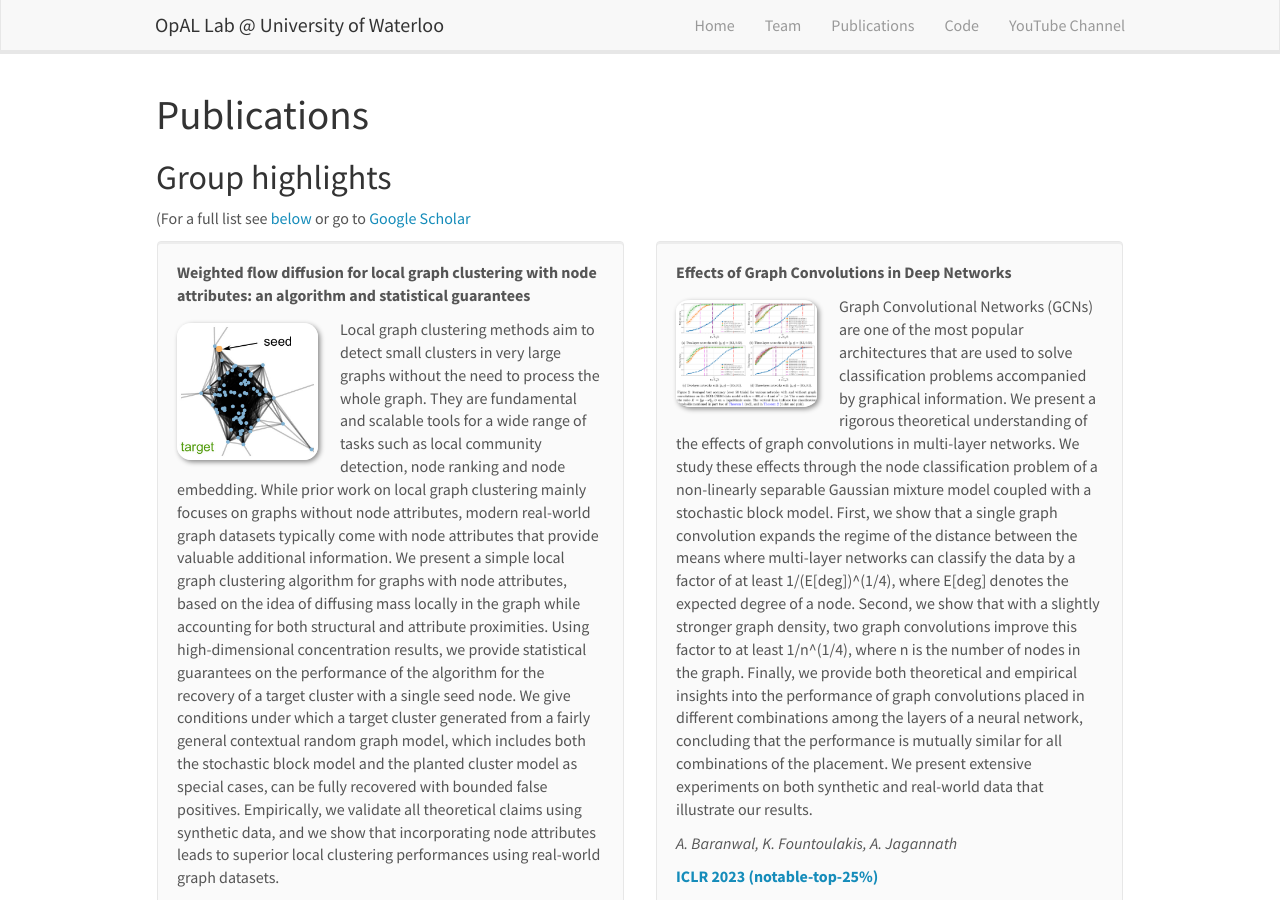
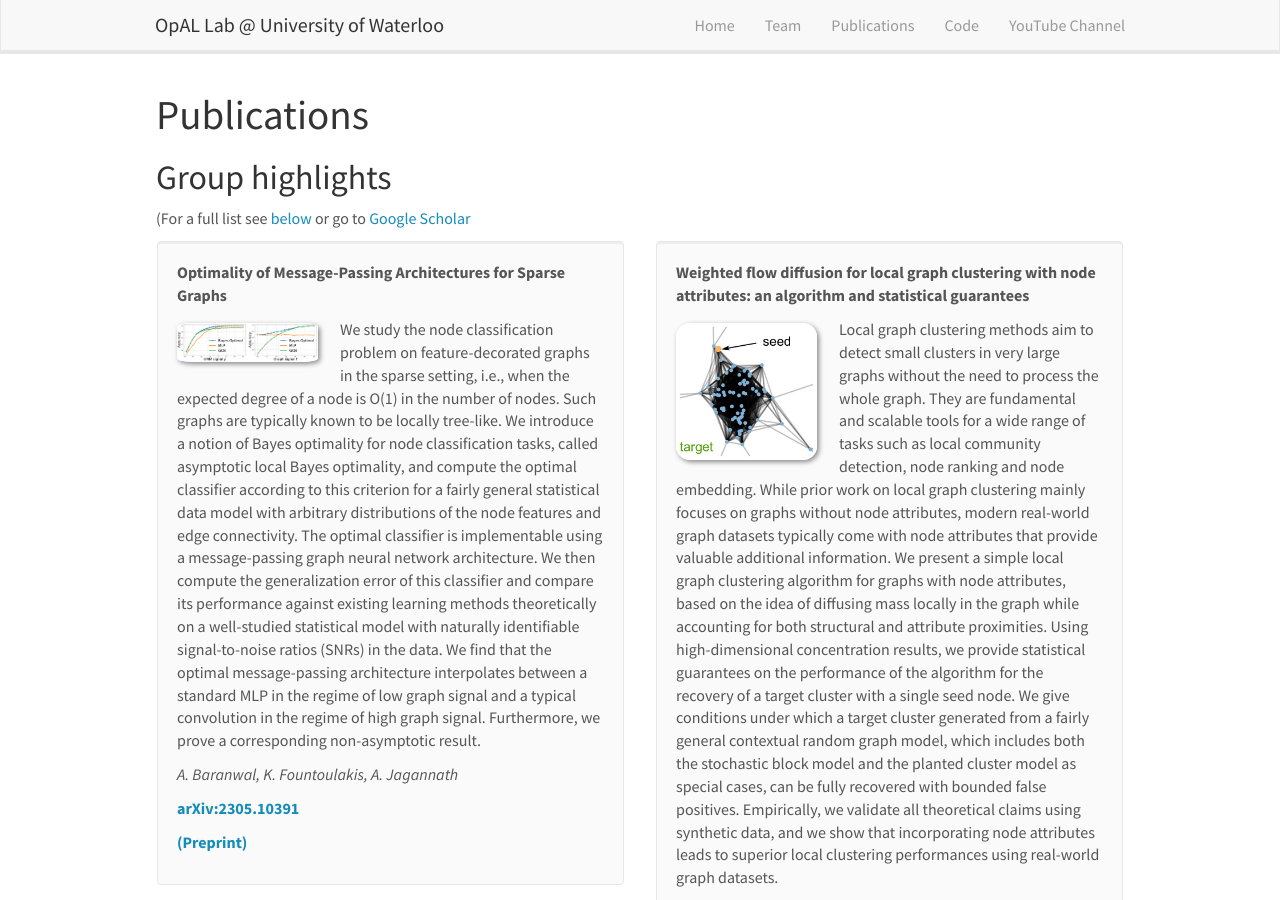
Before and after one commit to opallab/opallab.github.io, a Jekyll site: the page built from _pages/publications.md, in a window 1280 px wide and 900 px high. Built offline with Jekyll 4.4.1, drawn with Linux system fonts in a browser that asks for light colours; nearby versions of some CDN libraries; some of the changed text lies outside the part shown.

Commit message:
optimal architecture

```diff
--- a/_data/news.yml
+++ b/_data/news.yml
@@ -1,3 +1,6 @@
+- date: 18 May 2023
+  headline: "New paper: <a href='https://arxiv.org/abs/2305.10391'>Optimality of Message-Passing Architectures for Sparse Graphs</a>. "
+
 - date: 9 May 2023
   headline: "<a href='https://aseemrb.me'>Aseem Baranwal</a> has been awarded the Ontario Graduate Scholarship (<a href='https://osap.gov.on.ca/OSAPPortal/en/A-ZListofAid/PRDR019245.html'>OGS</a>)."
 
--- a/_data/publist.yml
+++ b/_data/publist.yml
@@ -1,3 +1,25 @@
+- title: "Optimality of Message-Passing Architectures for Sparse Graphs"
+  image: optimal_arch.jpg
+  description: We study the node classification problem on feature-decorated graphs in the sparse setting, i.e., when the expected degree of a node is O(1) in the number of nodes. Such graphs are typically known to be locally tree-like. We introduce a notion of Bayes optimality for node classification tasks, called asymptotic local Bayes optimality, and compute the optimal classifier according to this criterion for a fairly general statistical data model with arbitrary distributions of the node features and edge connectivity. The optimal classifier is implementable using a message-passing graph neural network architecture. We then compute the generalization error of this classifier and compare its performance against existing learning methods theoretically on a well-studied statistical model with naturally identifiable signal-to-noise ratios (SNRs) in the data. We find that the optimal message-passing architecture interpolates between a standard MLP in the regime of low graph signal and a typical convolution in the regime of high graph signal. Furthermore, we prove a corresponding non-asymptotic result.
+  authors: A. Baranwal, K. Fountoulakis, A. Jagannath
+  link:
+    url: https://arxiv.org/abs/2305.10391
+    display: arXiv:2305.10391
+  highlight: 1
+  news2:
+  code:
+    url:
+    display:
+  slides:
+    url:
+    display:
+  video:
+    url:
+    display:
+  preprint:
+    url: https://arxiv.org/abs/2305.10391
+    display: (Preprint)
+
 - title: "Weighted flow diffusion for local graph clustering with node attributes: an algorithm and statistical guarantees"
   image: big_flow.jpg
   description: Local graph clustering methods aim to detect small clusters in very large graphs without the need to process the whole graph. They are fundamental and scalable tools for a wide range of tasks such as local community detection, node ranking and node embedding. While prior work on local graph clustering mainly focuses on graphs without node attributes, modern real-world graph datasets typically come with node attributes that provide valuable additional information. We present a simple local graph clustering algorithm for graphs with node attributes, based on the idea of diffusing mass locally in the graph while accounting for both structural and attribute proximities. Using high-dimensional concentration results, we provide statistical guarantees on the performance of the algorithm for the recovery of a target cluster with a single seed node. We give conditions under which a target cluster generated from a fairly general contextual random graph model, which includes both the stochastic block model and the planted cluster model as special cases, can be fully recovered with bounded false positives. Empirically, we validate all theoretical claims using synthetic data, and we show that incorporating node attributes leads to superior local clustering performances using real-world graph datasets.
```
Also changed, not shown: images/pubpic/optimal_arch.jpg (added).
